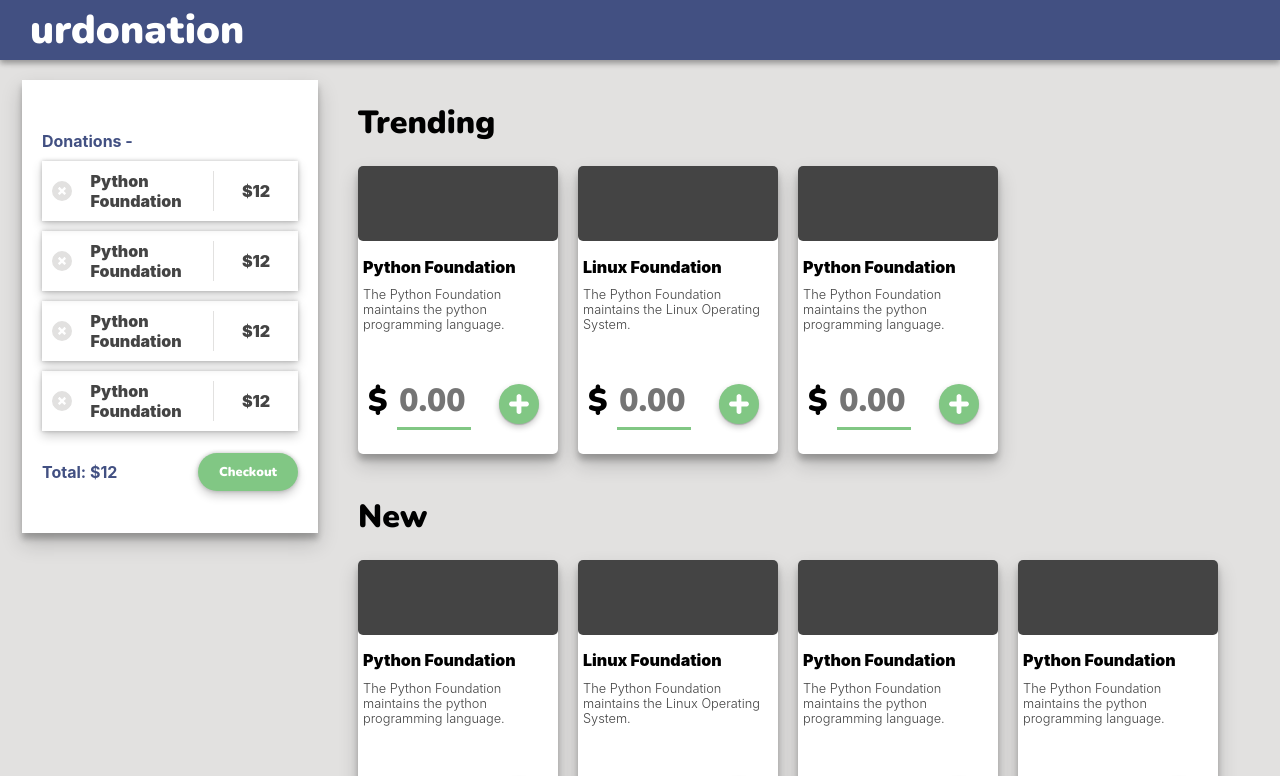
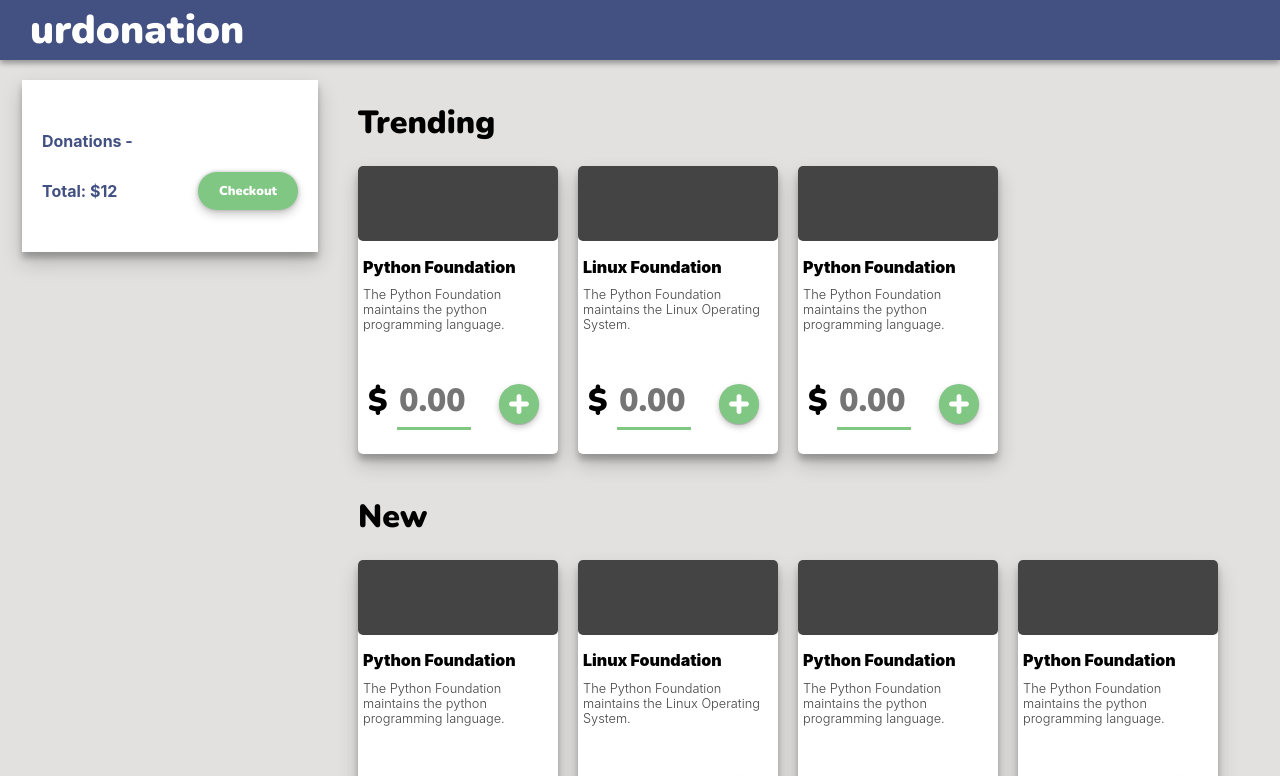
Before and after one commit to urdev-xyz/donate.in, a React (Create React App) app: page / in a window 1280 px wide. Shown: the top 776 px of the page. Built offline with nearby package versions, Linux system fonts and the light colour scheme.

Commit message:
ShoppingCart works and adds donations accordingly, all stored in sessionStorage

```diff
--- a/src/App.js
+++ b/src/App.js
@@ -3,6 +3,7 @@
 import Navbar from './components/Navbar/Navbar';
 import Grid from './components/Grid/Grid';
 import Toolbar from './components/Toolbar/Toolbar'
+
 
 let trendingf = [
   {name: 'Python Foundation', desc: 'The Python Foundation maintains the python programming language.'},
--- a/src/components/Card/Card.js
+++ b/src/components/Card/Card.js
@@ -1,7 +1,7 @@
 import React from 'react';
 import './Card.css';
+import { updateCart } from '../Grid/Grid'
 import Donate from './add.svg'
-
 
 class card extends React.Component {
   constructor(props) {
@@ -30,6 +30,7 @@
       })
       sessionStorage.setItem('shoppingCartData', JSON.stringify(workingData));
       console.log(JSON.parse(sessionStorage.getItem('shoppingCartData')))
+      updateCart();
       event.preventDefault()
     }
   }
--- a/src/components/Checkout/Checkout.js
+++ b/src/components/Checkout/Checkout.js
@@ -17,7 +17,7 @@
         <h1>{this.props.name}</h1>
       </div>
       <div className="donation-cost">
-        <h1>$12</h1>
+        <h1>${this.props.donation}</h1>
       </div>
     </div>
   )
@@ -27,12 +27,16 @@
 class Checkout extends React.Component {
     constructor(props){
       super(props);
-      console.log(this.props)
     }
     generateCart = (shoppingCart) => {
       let cards = [];
-      for (var i = 0;i < shoppingCart.length; i++) {
-        cards.push(<Donation name={shoppingCart[i].name}/>);
+      if (shoppingCart == undefined) {
+
+      } else {
+        console.log(shoppingCart[0])
+        for (var i = 0;i < shoppingCart.length; i++) {
+          cards.push(<Donation donation={shoppingCart[i].donationAmmount} name={shoppingCart[i].orgName}/>);
+        }
       }
       return cards
     };
@@ -40,7 +44,7 @@
       return(
         <div className="checkout">
           <h1>Donations -</h1>
-          {this.generateCart(this.props.shoppingCart)}
+          {this.generateCart(JSON.parse(sessionStorage.getItem('shoppingCartData')))}
           <div className="checkout-total">
             <h1> Total: $12 </h1>
             <button>Checkout</button>
--- a/src/components/Grid/Grid.js
+++ b/src/components/Grid/Grid.js
@@ -2,7 +2,9 @@
 import './Grid.css';
 import Card from '../Card/Card';
 
-
+export function updateCart() {
+  this.setState()
+}
 
 class grid extends React.Component{
 
--- a/src/components/Toolbar/Toolbar.js
+++ b/src/components/Toolbar/Toolbar.js
@@ -8,9 +8,7 @@
 class toolbar extends React.Component {
       constructor(props){
         super(props);
-        console.log(this.props)
         let local = this.props.shoppingCart;
-        console.log(this.props.shoppingCart)
       }
 
       render(){
```
